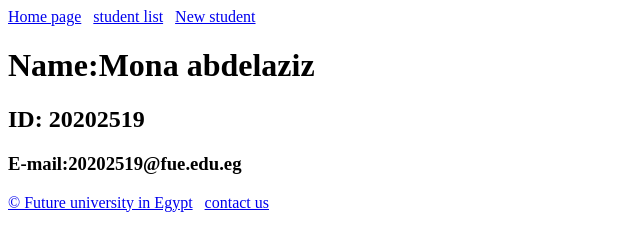
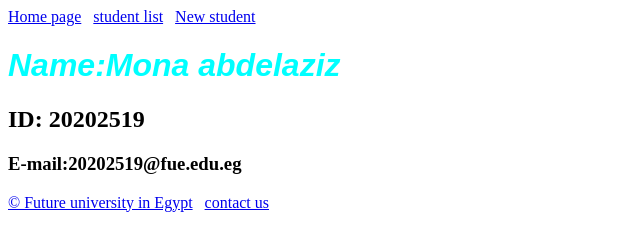
Before and after one commit to MonaaAbdelaziz/20202519-, a plain HTML site: page index.html in a window 1280 px wide. Shown: the whole page, without its empty margins (0-640 px from the left). Drawn offline with Linux system fonts and the light colour scheme.

Commit message:
Update index.html

```diff
--- a/index.html
+++ b/index.html
@@ -3,6 +3,14 @@
 <title>
 Home page
 </title>
+<style>
+    h1{
+        color: aqua;
+        font-style: italic;
+        font-weight: bold;
+        font-family: Arial, Helvetica, sans-serif;
+    }
+</style>
 </head>
 <body>
 <!--Nav-->
```
